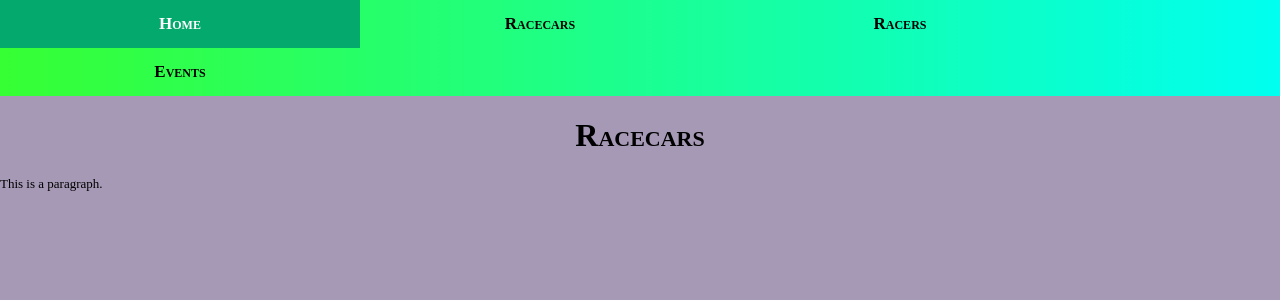
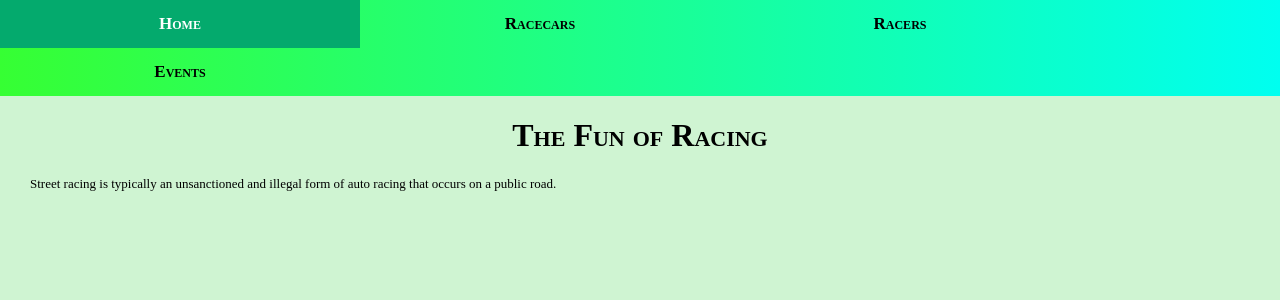
Before and after one commit to doanbaquan/webproj-doan-challa-cai, a PHP site: template pages/racecars.html in a window 1280 px wide. Shown: the top 300 px of the page. Run offline with PHP 8.4, Linux system fonts and the light colour scheme; the template is opened without the code that fills it, so the values that code supplies are empty.

Commit message:
background color change

```diff
--- a/css/lightstyle.css
+++ b/css/lightstyle.css
@@ -1,5 +1,5 @@
 body {
-  background-color: #a599b5;
+  background-color: #cff4d2;
   margin: 0px;
 }
 .topnav {
--- a/pages/racecars.html
+++ b/pages/racecars.html
@@ -1,22 +1,24 @@
 <!DOCTYPE html>
 <html>
 <head>
+    </style>
     <style>
         h1 {text-align: center}
     </style>
-    <title>Racecars</title>
-    <link rel="stylesheet" href="lightstyle.css"
+    <title>The Fun in Racing</title>
+    <link rel="stylesheet" href="../css/lightstyle.css"
 </head>
 <body>
     <div class="topnav">
-        <a class="active" href="home.html">Home</a>
-        <a href="racecars.html">Racecars</a>
-        <a href="#racers">Racers</a>
-        <a href="#Events">Events</a>
+        <a class="active" href="#home">Home</a>
+        <a href="../pages/racecars.html">Racecars</a>
+        <a href="../pages/racers.html">Racers</a>
+        <a href="../pages/Events.html">Events</a>
     </div>
 
-    <h1>Racecars</h1>
-    <p>This is a paragraph.</p>
+    <h1>The Fun of Racing</h1>
+
+    <p style="padding-left: 30px; padding-right: 30px;">Street racing is typically an unsanctioned and illegal form of auto racing that occurs on a public road.</p>
 
 </body>
 </html>
```
